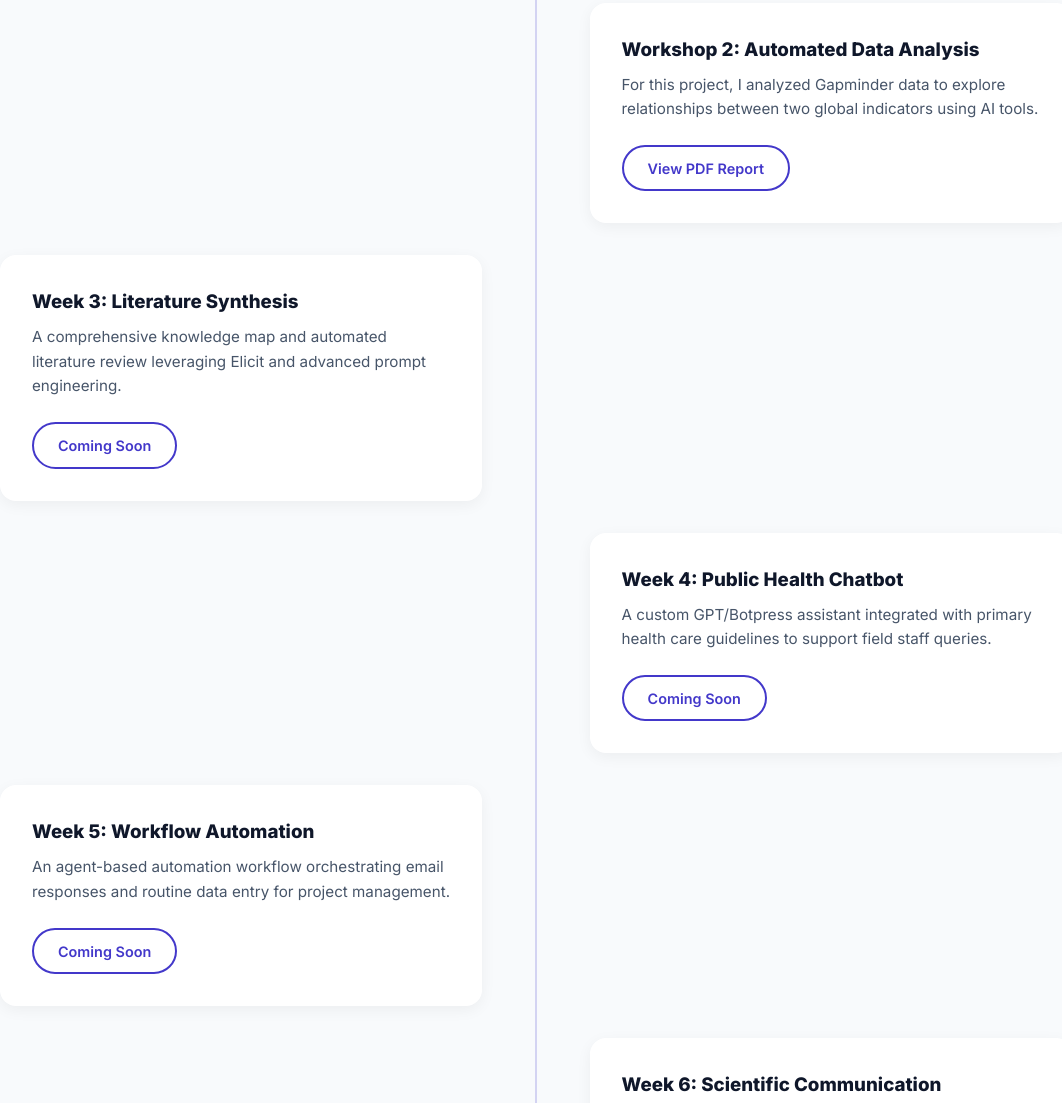
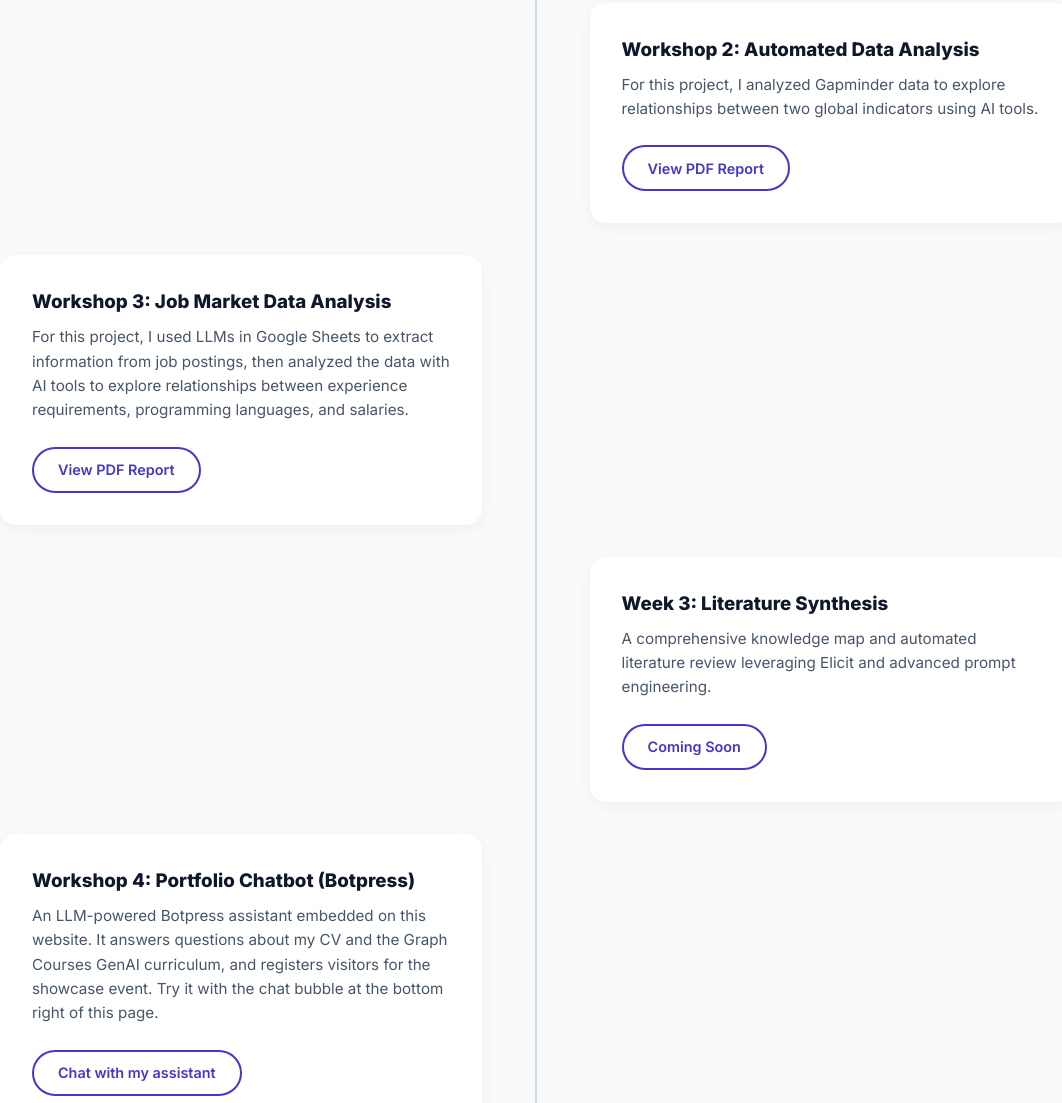
Before and after one commit to ndfreddy91-chad/graph-ai-portfolio, a plain HTML site: page index.html in a window 1280 px wide. Shown: the part 3008-4111 px from the top of the page, without its empty margins (104-1166 px from the left). Drawn offline with Linux system fonts and the light colour scheme.

Commit message:
Add Workshop 3 project and update Workshop 4 details

```diff
--- a/index.html
+++ b/index.html
@@ -517,6 +517,15 @@
                 </div>
             </div>
 
+            <!-- NEW PROJECT ENTRY FOR WORKSHOP 3 -->
+            <div class="submission-item">
+                <div class="submission-content">
+                    <h3>Workshop 3: Job Market Data Analysis</h3>
+                    <p>For this project, I used LLMs in Google Sheets to extract information from job postings, then analyzed the data with AI tools to explore relationships between experience requirements, programming languages, and salaries.</p>
+                    <a href="https://github.com/ndfreddy91-chad/graph-ai-portfolio/blob/main/Data_Analyst_Job_Market_Analysis_Workshop3_NDF.pdf" target="_blank" class="btn-outline">View PDF Report</a>
+                </div>
+            </div>
+
             <div class="submission-item">
                 <div class="submission-content">
                     <h3>Week 3: Literature Synthesis</h3>
@@ -527,9 +536,9 @@
 
             <div class="submission-item">
                 <div class="submission-content">
-                    <h3>Week 4: Public Health Chatbot</h3>
-                    <p>A custom GPT/Botpress assistant integrated with primary health care guidelines to support field staff queries.</p>
-                    <a href="#" class="btn-outline">Coming Soon</a>
+                    <h3>Workshop 4: Portfolio Chatbot (Botpress)</h3>
+                    <p>An LLM-powered Botpress assistant embedded on this website. It answers questions about my CV and the Graph Courses GenAI curriculum, and registers visitors for the showcase event. Try it with the chat bubble at the bottom right of this page.</p>
+                    <a href="#" class="btn-outline" onclick="if(window.botpress){window.botpress.open();}return false;">Chat with my assistant</a>
                 </div>
             </div>
 
@@ -577,5 +586,3 @@
 
 </body>
 </html>
-</body>
-</html>
```
